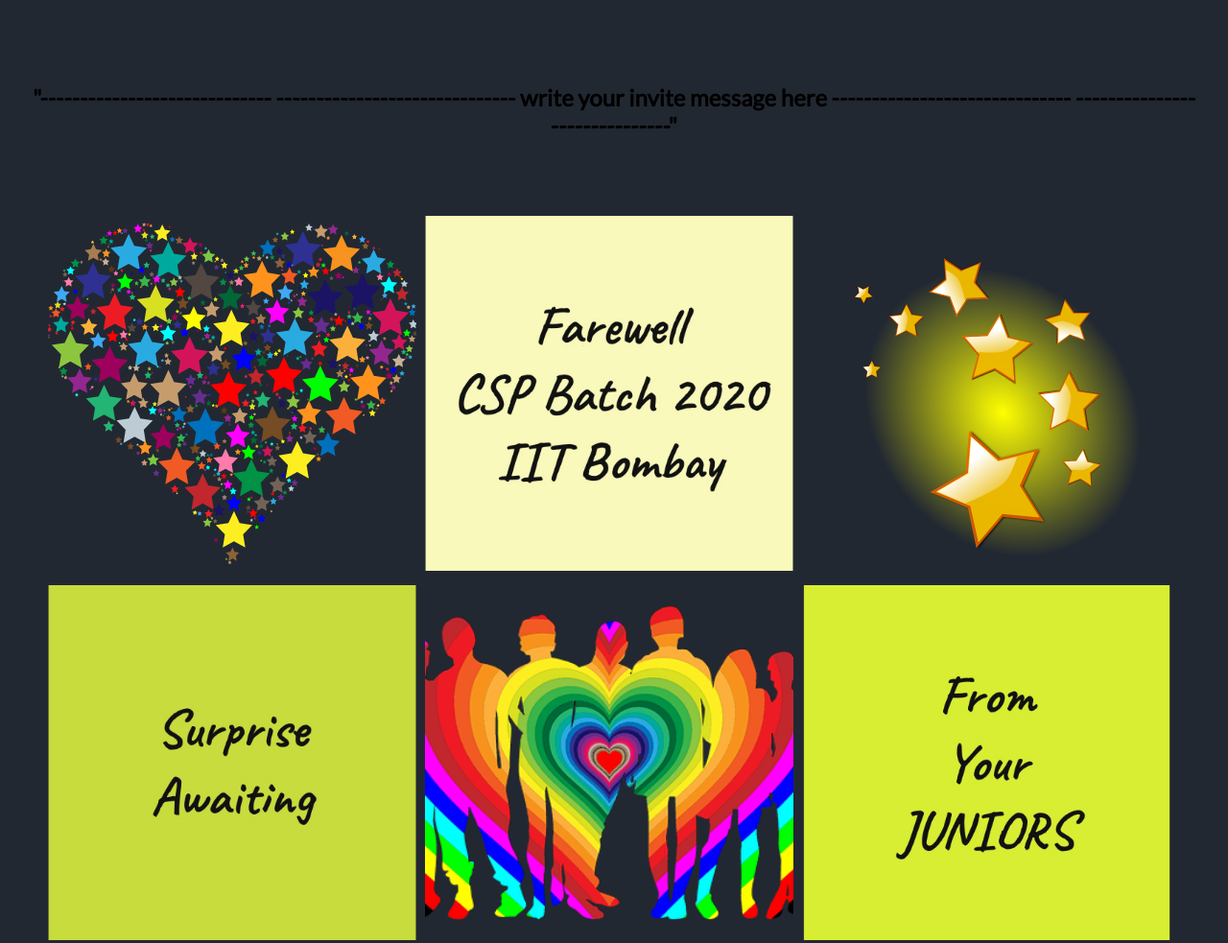
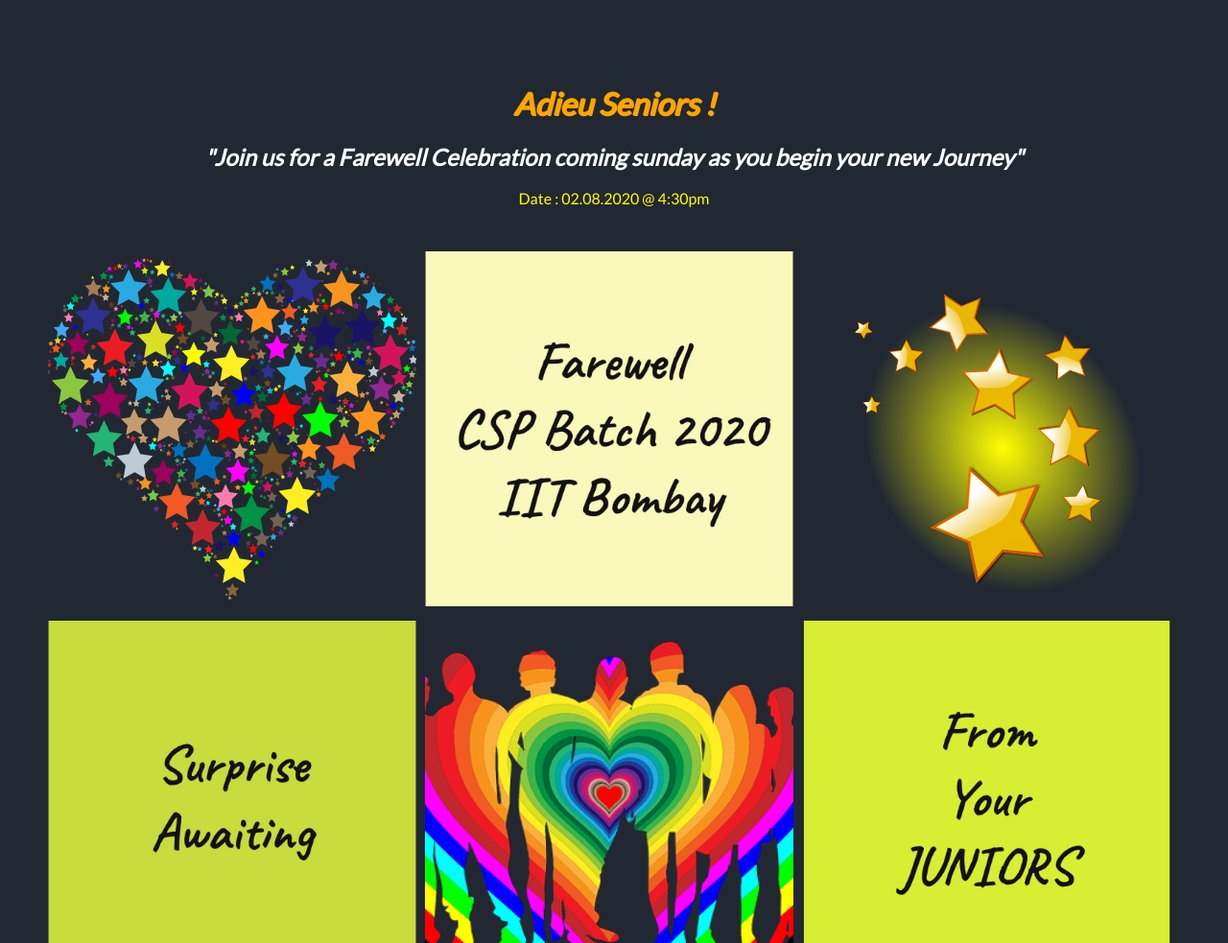
Before and after one commit to farewell-csp2020-iitb/farewell-csp2020-iitb.github.io, a plain HTML site: page index.html in a window 1280 px wide. Shown: the part 919-1902 px from the top of the page at 96% size. Drawn offline with Linux system fonts and the light colour scheme.

Commit message:
invite video added

```diff
--- a/index.html
+++ b/index.html
@@ -63,22 +63,20 @@
 
 			</div>
 			<div class="invitation-heading">
-				<h1>INVITATION VIDEO</h1>
+				<h1>Invitation Video</h1>
 			</div>
 			<div class="video">
 				<div id="teaser">
 					<div>
-					<iframe width="800" height="375" src="https://www.youtube.com/embed/m-PJmmvyP10?autoplay=1;start=2" frameborder="0" allow="accelerometer; autoplay; encrypted-media; gyroscope; picture-in-picture" allowfullscreen></iframe>
+					<iframe width="800" height="375" src="https://www.youtube.com/embed/8WUOx6o6jk8" frameborder="0" allow="accelerometer; autoplay; encrypted-media; gyroscope; picture-in-picture" allowfullscreen></iframe>
 					<!--<img src="images/ML.jpeg" style="height:370px; width: 800px;">-->
 					</div>
 				</div>
 			</div>
 			<div class="invitation-heading">
-				<h2>"-----------------------------
-					------------------------------
-					write your invite message here
-					------------------------------
-				    ------------------------------"</h2>
+				<h1 style="color:orange">Adieu Seniors !</h1>
+				<h2 style="color:white">"Join us for a Farewell Celebration coming sunday as you begin your new Journey"</h2>
+				<p style="color:yellow">Date : 02.08.2020 @ 4:30pm</p>
 			</div>
 
 			<div class="portfolio-items-wrapper">
--- a/styles.css
+++ b/styles.css
@@ -100,7 +100,7 @@
 	padding: 15px;
 	padding-right: 50px;
 	padding-left:50px;
-	padding-top: 30px;
+	padding-top: 0px;
 	padding-bottom: 100px;
 }
 .portfolio-item-wrapper{
@@ -285,13 +285,14 @@
 }
 .invitation-heading h1{
 
-	color:black;
+	color:orange;
 	font-style: oblique;
 	text-shadow: 1px 1px;
 }
 .invitation-heading h2{
 
-	color:black;
+	color:white;
+	font-style: oblique;
 }
 .us{
 	display: grid;
@@ -318,3 +319,14 @@
     padding-left: 3px;
     padding-right: 3px;
 }
+/*messages
+			<div class="messages-heading">
+				<h1>Glimpse from our Fresher's Party</h1>
+
+			</div>
+			<div class="us">
+				<div class="us1">
+					<div class="us2" style="background-image: url(memories/us.jpg);"></div>
+				</div>
+			</div>
+			*/
```
Also changed, not shown: events.html (+1 -1 lines), messages.html (+0 -8 lines).
